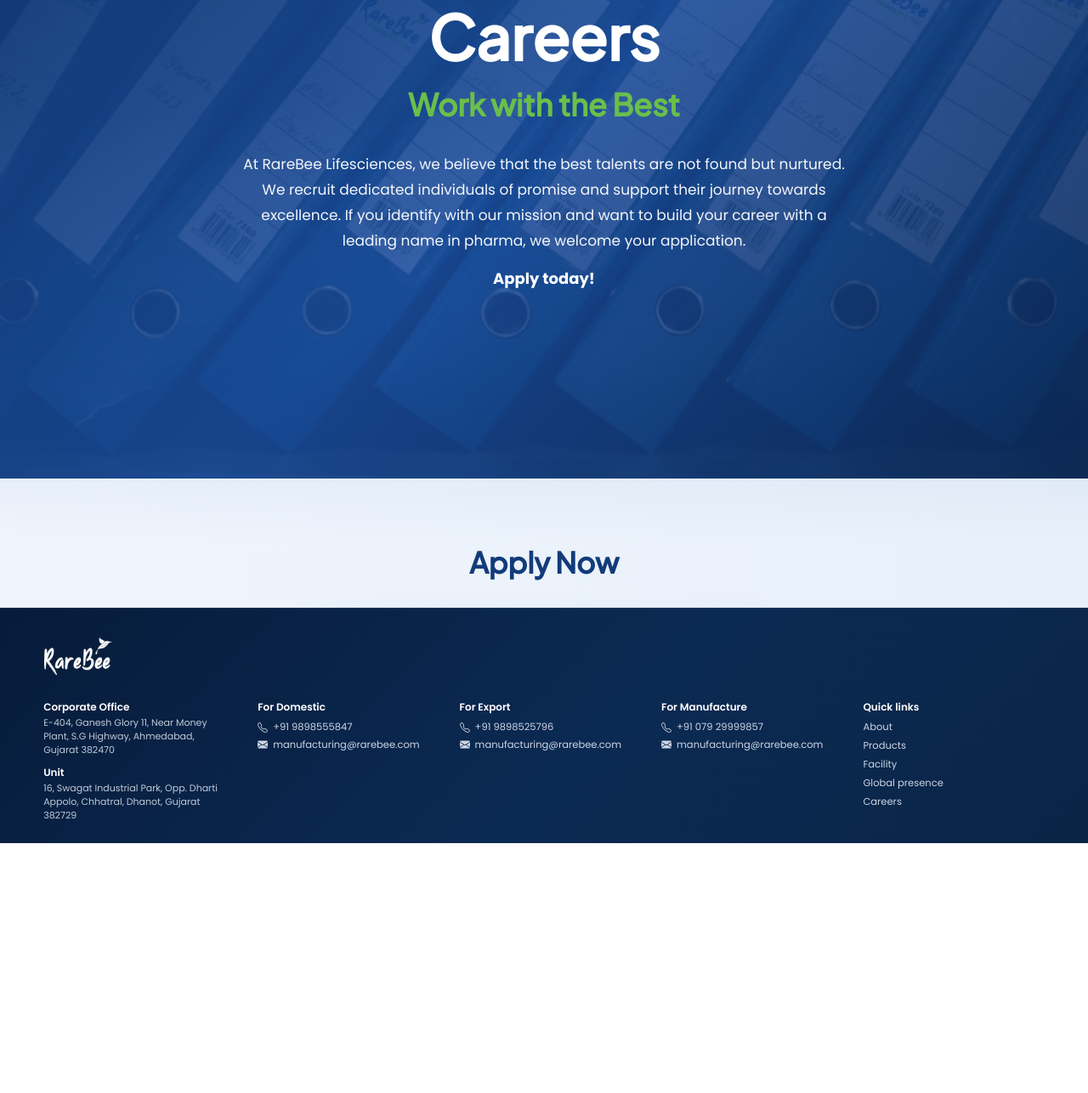
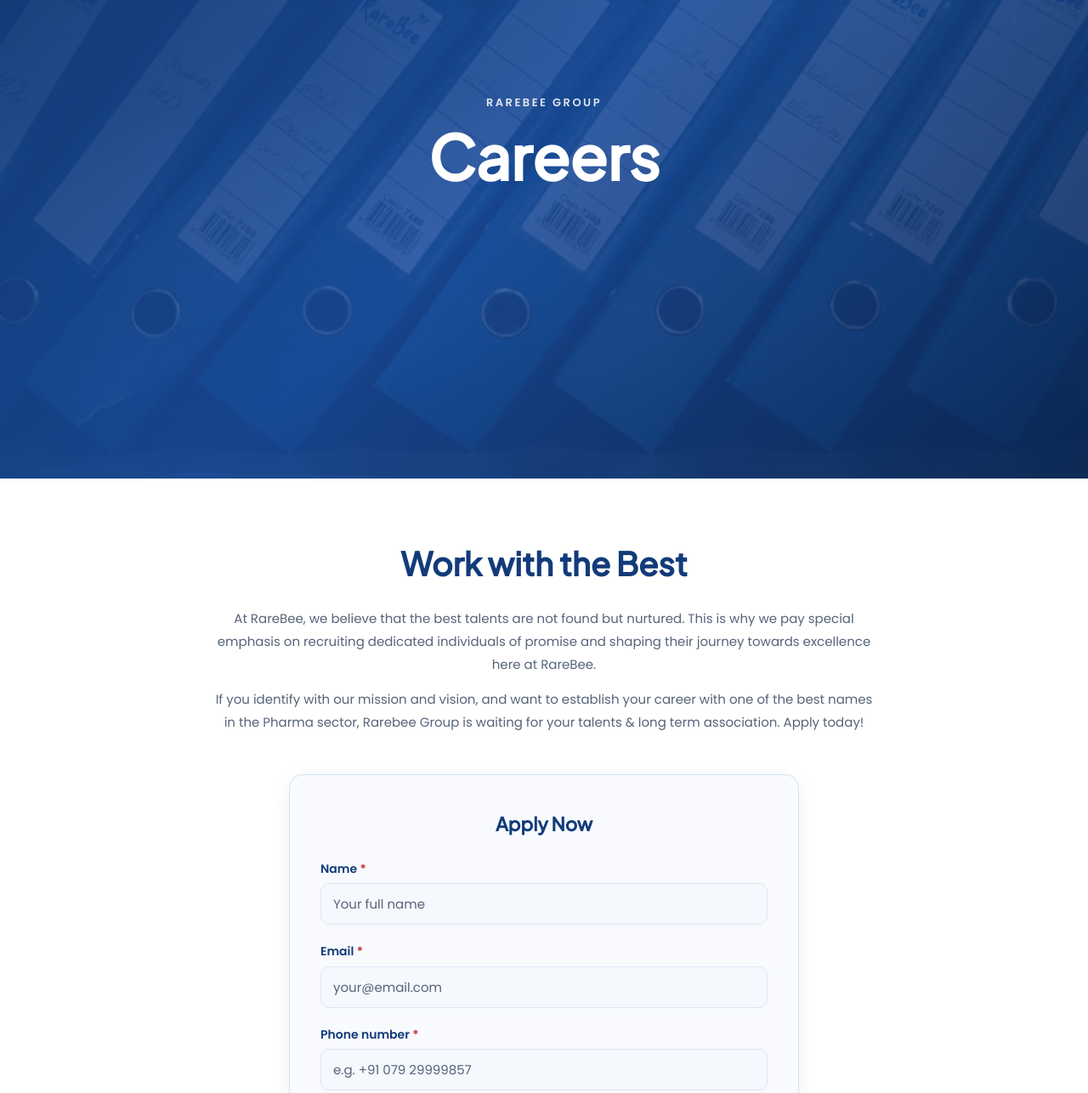
Before and after one commit to manavyagnik123/rarebee-website, a website: page career.html in a window 1280 px wide. Shown: the part 237-1523 px from the top of the page at 85% size. Before the commit the page ends 1229 px from the top, so only its background shows below. Drawn offline with Linux system fonts and the light colour scheme.

```diff
--- a/career.html
+++ b/career.html
@@ -110,6 +110,60 @@
       @media (max-width: 600px) {
         .footer-col { width: 100%; }
       }
+
+      /* Career hero: clean, reference-style */
+      .career-hero-eyebrow {
+        text-transform: uppercase;
+        letter-spacing: 2.5px;
+        font-size: 13px;
+        font-weight: 600;
+        color: rgba(255, 255, 255, 0.85);
+        margin-bottom: 12px;
+      }
+
+      /* Career content section */
+      .career-text-block {
+        max-width: 780px;
+        margin: 0 auto 48px;
+        text-align: center;
+      }
+      .career-text-block h2 {
+        font-family: "Plus Jakarta Sans", "Poppins", sans-serif;
+        font-size: clamp(26px, 4vw, 38px);
+        font-weight: 700;
+        color: var(--primary-dark);
+        margin-bottom: 20px;
+      }
+      .career-text-block p {
+        color: var(--text-muted);
+        font-size: 15px;
+        line-height: 1.8;
+        margin-bottom: 14px;
+      }
+
+      /* Career form box */
+      .career-form-box {
+        max-width: 600px;
+        margin: 0 auto;
+        background: #f8fafd;
+        border-radius: 16px;
+        padding: 40px 36px;
+        box-shadow: 0 4px 24px rgba(0,0,0,0.06);
+      }
+      .career-form-title {
+        font-family: "Plus Jakarta Sans", "Poppins", sans-serif;
+        font-size: 22px;
+        font-weight: 700;
+        color: var(--primary-dark);
+        margin-bottom: 24px;
+        text-align: center;
+      }
+
+      @media (max-width: 600px) {
+        .career-form-box {
+          padding: 28px 20px;
+        }
+      }
     </style>
   </head>
   <body class="career-page">
@@ -119,32 +173,37 @@
       <div class="career-hero-bg"></div>
       <div class="career-hero-overlay"></div>
       <div class="career-hero-inner">
+        <p class="career-hero-eyebrow">RareBee Group</p>
         <h1>Careers</h1>
-        <h2 class="career-hero-tagline">Work with the Best</h2>
-        <p class="career-hero-intro">
-          At RareBee Lifesciences, we believe that the best talents are not found but nurtured. We recruit dedicated individuals of promise and support their journey towards excellence. If you identify with our mission and want to build your career with a leading name in pharma, we welcome your application.
-        </p>
-        <p class="career-hero-cta">Apply today!</p>
       </div>
     </section>
 
-    <section class="career-apply reveal">
-      <div class="career-apply-bg"></div>
-      <div class="career-apply-inner">
-        <h2 class="career-apply-title">Apply Now</h2>
+    <section class="career-content section reveal">
+      <div class="container">
+        <div class="career-text-block">
+          <h2>Work with the Best</h2>
+          <p>
+            At RareBee, we believe that the best talents are not found but nurtured. This is why we pay special emphasis on recruiting dedicated individuals of promise and shaping their journey towards excellence here at RareBee.
+          </p>
+          <p>
+            If you identify with our mission and vision, and want to establish your career with one of the best names in the Pharma sector, Rarebee Group is waiting for your talents &amp; long term association. Apply today!
+          </p>
+        </div>
+
         <div class="career-form-box">
+          <h3 class="career-form-title">Apply Now</h3>
           <form id="careerForm" class="career-form" action="/api/career" method="post" enctype="multipart/form-data">
             <div class="career-field">
               <label for="career-name">Name <span class="required">*</span></label>
               <input type="text" id="career-name" name="name" required placeholder="Your full name" autocomplete="name" />
             </div>
             <div class="career-field">
+              <label for="career-email">Email <span class="required">*</span></label>
+              <input type="email" id="career-email" name="email" required placeholder="your@email.com" autocomplete="email" />
+            </div>
+            <div class="career-field">
               <label for="career-phone">Phone number <span class="required">*</span></label>
               <input type="tel" id="career-phone" name="phone" required placeholder="e.g. +91 079 29999857" autocomplete="tel" />
-            </div>
-            <div class="career-field">
-              <label for="career-email">Email <span class="required">*</span></label>
-              <input type="email" id="career-email" name="email" required placeholder="your@email.com" autocomplete="email" />
             </div>
             <div class="career-field">
               <label for="career-cv">CV (Upload)</label>
```
